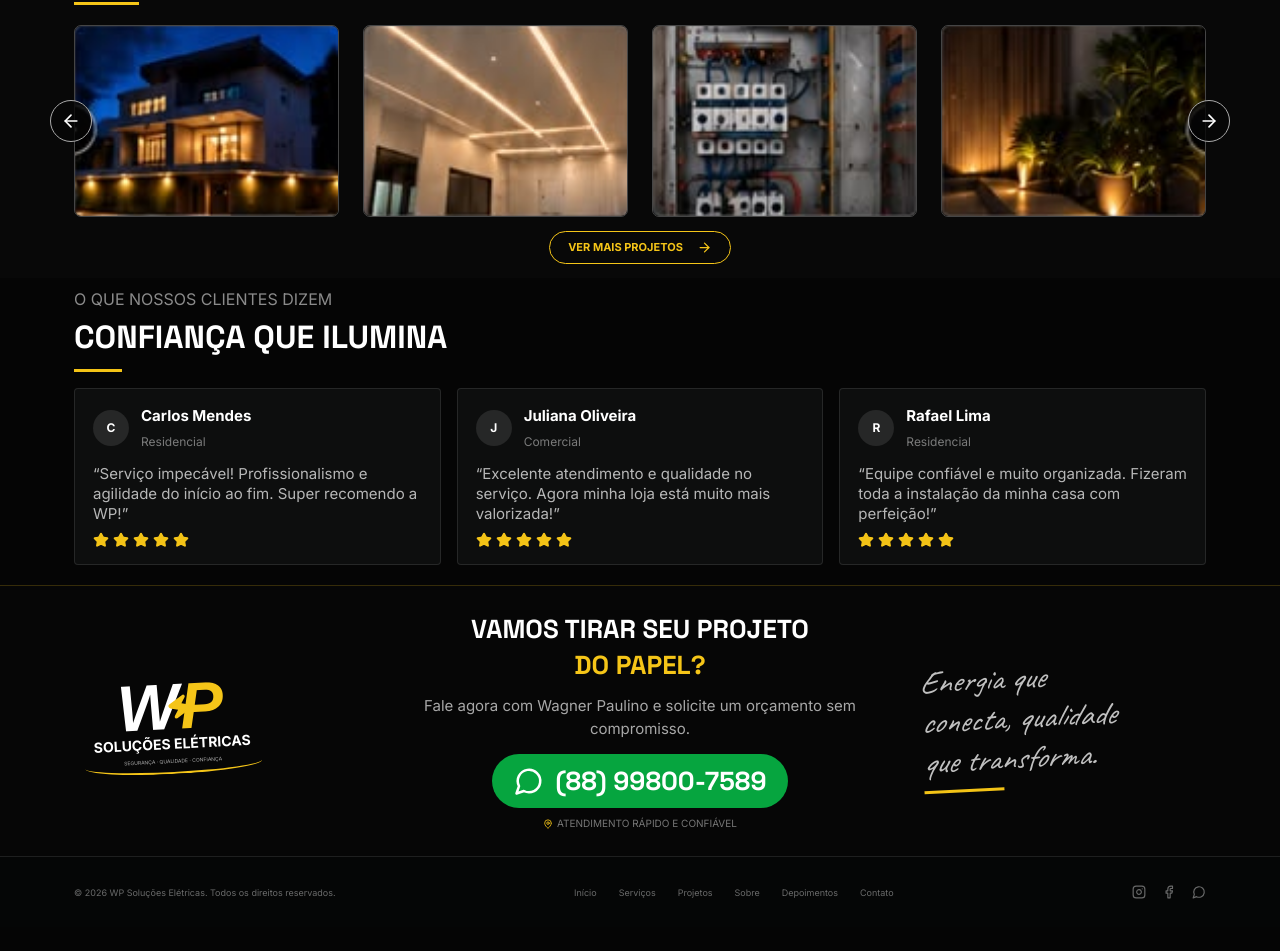
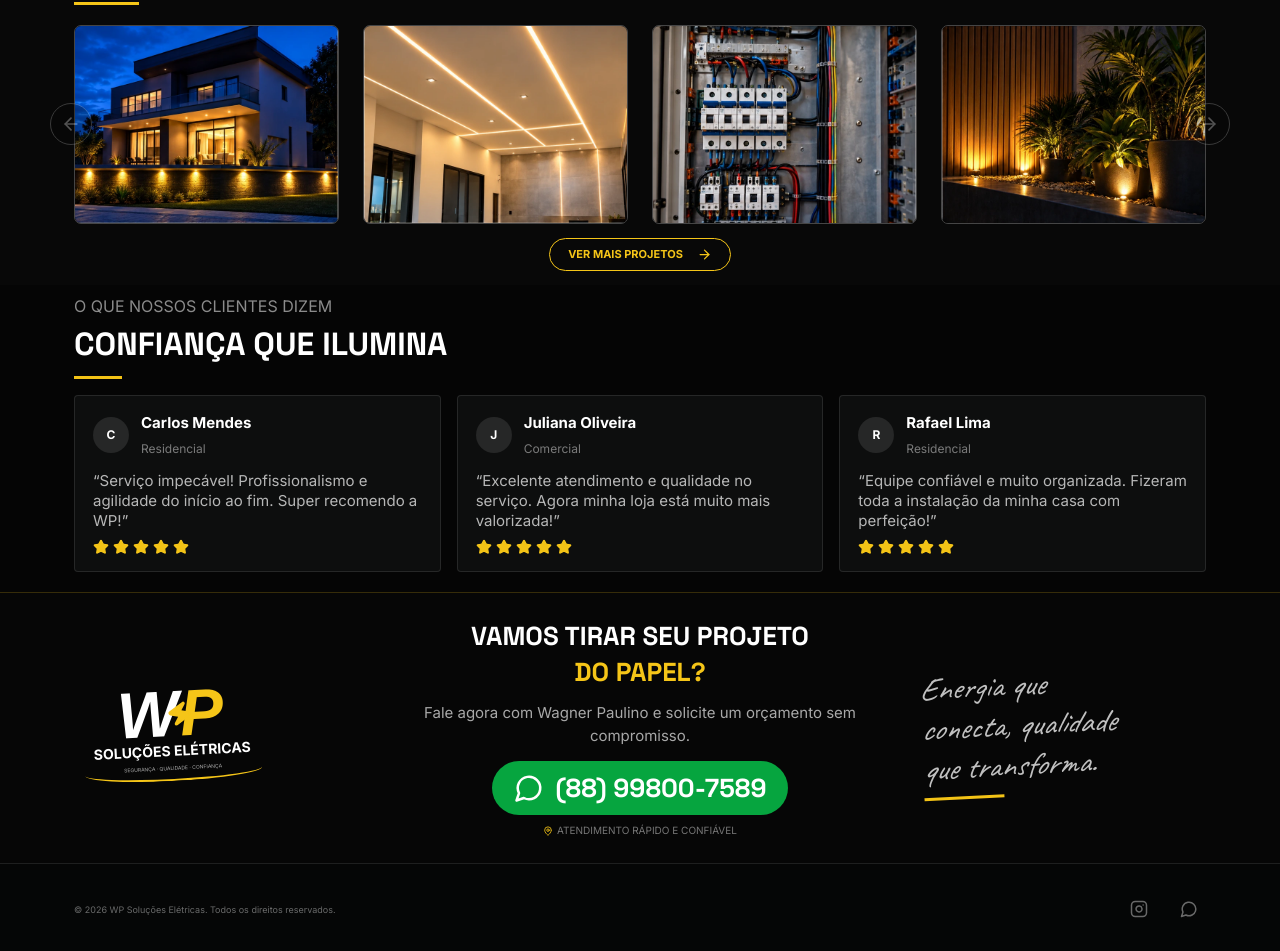
Before and after one commit to Vitorhugov1/Aula-2-e-3-HTML-CSS, a Next.js app: page / in a window 1280 px wide. Shown: the part 2137-3088 px from the top of the page. Before the commit the page ends 3064 px from the top, so only its background shows below. Built offline with nearby package versions, Linux system fonts and the light colour scheme.

Commit message:
Improve portfolio imagery, bound gallery navigation, and simplify footer social links

```diff
--- a/app/globals.css
+++ b/app/globals.css
@@ -70,6 +70,11 @@ header{padding:16px 0!important}header .shell{gap:20px}header nav a{font-size:12
 .projects-track{display:flex;gap:24px;overflow-x:auto;scroll-snap-type:x mandatory;scrollbar-width:none}
 .projects-track>button{flex:0 0 calc((100% - 72px)/4);min-width:0;border:1px solid #454545;border-radius:7px;overflow:hidden;scroll-snap-align:start}
 .projects-track>button:hover{border-color:var(--gold)}
+.project-photo{display:block;position:relative;overflow:hidden;aspect-ratio:4/3;width:100%}
+.project-photo img{position:absolute;width:200%;height:200%;max-width:none}
+.carousel-arrow:disabled,.dialog-controls button:disabled{opacity:.3;cursor:default}
+.project-dialog>.project-photo{max-height:65vh;max-width:calc(65vh * 4 / 3);margin:auto}
+.project-counter{display:block;font-size:12px;color:#aaa;text-align:center;margin-top:4px}
 .carousel-arrow{position:absolute;z-index:2;top:50%;transform:translateY(-50%);border:1px solid #aaa;background:#050505cc;width:42px;height:42px;display:grid;place-items:center;border-radius:50%}
 .carousel-arrow svg{width:20px}.previous{left:-24px}.next{right:-24px}.projects-more{text-align:center;margin-top:14px}.projects-more .outline-btn{font-size:11px;padding:8px 18px}
 .project-dialog{position:fixed;inset:0;margin:auto;border:1px solid #444;border-radius:6px;background:#080808;color:white;padding:48px 24px 16px;width:min(800px,92vw);max-height:90vh}
--- a/components/Footer.tsx
+++ b/components/Footer.tsx
@@ -1,3 +1,13 @@
-import { Facebook,Instagram,MessageCircle } from 'lucide-react'
-const links=[['Início','#inicio'],['Serviços','#servicos'],['Projetos','#projetos'],['Sobre','#sobre'],['Depoimentos','#depoimentos'],['Contato','#contato']]
-export default function Footer(){return <footer className="border-t border-white/10 bg-[#050606] py-5"><div className="shell flex flex-col items-center justify-between gap-4 text-[7px] text-white/40 md:flex-row"><p>© 2026 WP Soluções Elétricas. Todos os direitos reservados.</p><nav className="flex flex-wrap justify-center gap-5">{links.map(([l,h])=><a key={l} href={h} className="hover:text-gold">{l}</a>)}</nav><div className="flex gap-4"><Instagram size={14}/><Facebook size={14}/><a href="https://wa.me/5588998007589"><MessageCircle size={14}/></a></div></div></footer>}
+import { Instagram, MessageCircle } from 'lucide-react'
+
+export default function Footer() {
+ return <footer className="border-t border-white/10 bg-[#050606] py-5">
+  <div className="shell flex flex-col items-center justify-between gap-4 text-[7px] text-white/40 md:flex-row">
+   <p>© 2026 WP Soluções Elétricas. Todos os direitos reservados.</p>
+   <div className="flex items-center gap-4">
+    <a href="https://www.instagram.com/wagner_wpsolucoeseletricas/" target="_blank" rel="noopener noreferrer" aria-label="Instagram da WP Soluções Elétricas" title="Instagram" className="inline-flex p-2 transition-colors hover:text-gold"><Instagram size={18} /></a>
+    <a href="https://wa.me/5588998007589" target="_blank" rel="noopener noreferrer" aria-label="WhatsApp da WP Soluções Elétricas" title="WhatsApp" className="inline-flex p-2 transition-colors hover:text-gold"><MessageCircle size={18} /></a>
+   </div>
+  </div>
+ </footer>
+}
--- a/components/Projects.tsx
+++ b/components/Projects.tsx
@@ -1,18 +1,91 @@
 'use client'
-import { useEffect,useRef,useState } from 'react'
-import { ArrowLeft,ArrowRight,X } from 'lucide-react'
-import ReferencePhoto from './ReferencePhoto'
-const projects=[['Iluminação residencial',35],['Iluminação comercial',180],['Quadros elétricos',325],['Iluminação externa',468]] as const
-export default function Projects(){
- const scroller=useRef<HTMLDivElement>(null),dialog=useRef<HTMLDialogElement>(null),trigger=useRef<HTMLButtonElement|null>(null)
- const [selected,setSelected]=useState(0)
- const [offset,setOffset]=useState(0)
- function show(i:number,button?:HTMLButtonElement){setSelected(i);trigger.current=button||null;dialog.current?.showModal()}
- function close(){dialog.current?.close();trigger.current?.focus()}
- useEffect(()=>{const el=dialog.current;if(!el)return;const handler=(e:KeyboardEvent)=>{if(!el.open)return;if(e.key==='ArrowRight')setSelected(i=>(i+1)%projects.length);if(e.key==='ArrowLeft')setSelected(i=>(i+projects.length-1)%projects.length)};window.addEventListener('keydown',handler);return()=>window.removeEventListener('keydown',handler)},[])
- function slide(d:number){const el=scroller.current;if(!el)return;const end=el.scrollWidth-el.clientWidth;if(end<2){setOffset(i=>(i+d+projects.length)%projects.length);return}let next=el.scrollLeft+d*((el.firstElementChild?.clientWidth||250)+14);if(next>end+5)next=0;if(next<0)next=end;el.scrollTo({left:next,behavior:'smooth'})}
- return <section id="projetos" className="wp-projects"><div className="shell"><p className="eyebrow">PROJETOS REALIZADOS</p><h2>QUALIDADE QUE<br/>TRANSFORMA AMBIENTES</h2><span className="gold-rule"/>
- <div className="projects-wrap"><button className="carousel-arrow previous" aria-label="Projeto anterior" onClick={()=>slide(-1)}><ArrowLeft/></button><div className="projects-track" ref={scroller}>{projects.map((_,index)=>{const i=(index+offset)%projects.length;const [title,x]=projects[i];return <button key={title} aria-label={'Ampliar '+title} onClick={e=>show(i,e.currentTarget)}><ReferencePhoto x={x} y={1148} w={130} h={94} alt={title}/></button>})}</div><button className="carousel-arrow next" aria-label="Próximo projeto" onClick={()=>slide(1)}><ArrowRight/></button></div>
- <div className="projects-more"><button className="outline-btn" onClick={e=>show(0,e.currentTarget)}>VER MAIS PROJETOS<ArrowRight size={15}/></button></div>
- </div><dialog ref={dialog} className="project-dialog" onClick={e=>{if(e.target===e.currentTarget)close()}} onClose={()=>trigger.current?.focus()}><button aria-label="Fechar imagem" className="dialog-close" onClick={close}><X/></button><ReferencePhoto x={projects[selected][1]} y={1148} w={130} h={94} alt={projects[selected][0]}/><div className="dialog-controls"><button aria-label="Imagem anterior" onClick={()=>setSelected(i=>(i+3)%4)}><ArrowLeft/></button><p>{projects[selected][0]}</p><button aria-label="Próxima imagem" onClick={()=>setSelected(i=>(i+1)%4)}><ArrowRight/></button></div></dialog></section>
+import { useEffect, useRef, useState } from 'react'
+import { ArrowLeft, ArrowRight, X } from 'lucide-react'
+
+const projects = ['Iluminação residencial', 'Iluminação comercial', 'Quadros elétricos', 'Iluminação externa'] as const
+const lastProject = projects.length - 1
+
+function ProjectPhoto({ index }: { index: number }) {
+ return <span className="project-photo" role="img" aria-label={projects[index]}>
+  <img src="/images/projects-hd.webp" alt="" loading="lazy" width={2048} height={1536}
+   style={{ left: index % 2 ? '-100%' : 0, top: index > 1 ? '-100%' : 0 }} />
+ </span>
 }
+
+export default function Projects() {
+ const scroller = useRef<HTMLDivElement>(null)
+ const dialog = useRef<HTMLDialogElement>(null)
+ const trigger = useRef<HTMLButtonElement | null>(null)
+ const [selected, setSelected] = useState(0)
+ const [bounds, setBounds] = useState({ previous: false, next: false })
+
+ useEffect(() => {
+  const el = scroller.current
+  if (!el) return
+  const update = () => setBounds({
+   previous: el.scrollLeft > 2,
+   next: el.scrollLeft < el.scrollWidth - el.clientWidth - 2,
+  })
+  const resize = new ResizeObserver(update)
+  resize.observe(el)
+  el.addEventListener('scroll', update, { passive: true })
+  update()
+  return () => { resize.disconnect(); el.removeEventListener('scroll', update) }
+ }, [])
+
+ useEffect(() => {
+  const handler = (event: KeyboardEvent) => {
+   if (!dialog.current?.open) return
+   if (event.key === 'ArrowRight') {
+    event.preventDefault()
+    setSelected(i => Math.min(lastProject, i + 1))
+   }
+   if (event.key === 'ArrowLeft') {
+    event.preventDefault()
+    setSelected(i => Math.max(0, i - 1))
+   }
+  }
+  window.addEventListener('keydown', handler)
+  return () => window.removeEventListener('keydown', handler)
+ }, [])
+
+ function show(index: number, button: HTMLButtonElement) {
+  setSelected(index)
+  trigger.current = button
+  dialog.current?.showModal()
+ }
+ function close() { dialog.current?.close() }
+ function slide(direction: number) {
+  const el = scroller.current
+  if (!el) return
+  const gap = parseFloat(getComputedStyle(el).columnGap) || 0
+  const step = (el.firstElementChild?.clientWidth || el.clientWidth) + gap
+  const end = Math.max(0, el.scrollWidth - el.clientWidth)
+  el.scrollTo({ left: Math.max(0, Math.min(end, el.scrollLeft + direction * step)), behavior: 'smooth' })
+ }
+
+ return <section id="projetos" className="wp-projects">
+  <div className="shell">
+   <p className="eyebrow">PROJETOS REALIZADOS</p>
+   <h2>QUALIDADE QUE<br />TRANSFORMA AMBIENTES</h2>
+   <span className="gold-rule" />
+   <div className="projects-wrap">
+    <button className="carousel-arrow previous" aria-label="Projeto anterior" disabled={!bounds.previous} onClick={() => slide(-1)}><ArrowLeft /></button>
+    <div className="projects-track" ref={scroller}>
+     {projects.map((title, index) => <button key={title} aria-label={'Ampliar ' + title} onClick={e => show(index, e.currentTarget)}><ProjectPhoto index={index} /></button>)}
+    </div>
+    <button className="carousel-arrow next" aria-label="Próximo projeto" disabled={!bounds.next} onClick={() => slide(1)}><ArrowRight /></button>
+   </div>
+   <div className="projects-more"><button className="outline-btn" onClick={e => show(0, e.currentTarget)}>VER MAIS PROJETOS<ArrowRight size={15} /></button></div>
+  </div>
+  <dialog ref={dialog} className="project-dialog" aria-label="Galeria de projetos" onClick={e => { if (e.target === e.currentTarget) close() }} onClose={() => trigger.current?.focus()}>
+   <button aria-label="Fechar imagem" className="dialog-close" onClick={close}><X /></button>
+   <ProjectPhoto index={selected} />
+   <div className="dialog-controls">
+    <button aria-label="Imagem anterior" disabled={selected === 0} onClick={() => setSelected(i => Math.max(0, i - 1))}><ArrowLeft /></button>
+    <p aria-live="polite">{projects[selected]} <span className="project-counter">{selected + 1} / {projects.length}</span></p>
+    <button aria-label="Próxima imagem" disabled={selected === lastProject} onClick={() => setSelected(i => Math.min(lastProject, i + 1))}><ArrowRight /></button>
+   </div>
+  </dialog>
+ </section>
+}
```
Also changed, not shown: public/images/projects-hd.webp (added).
